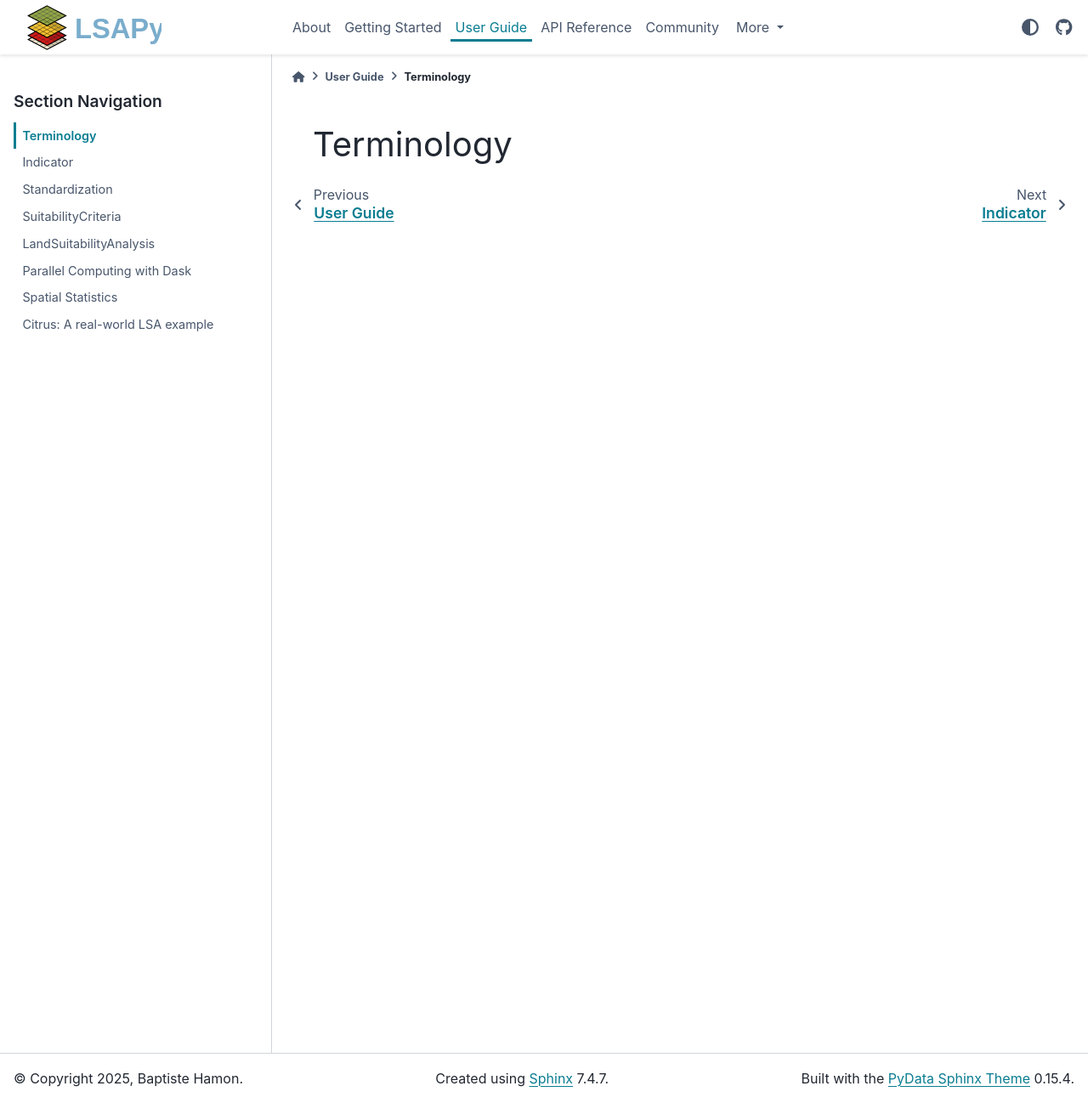
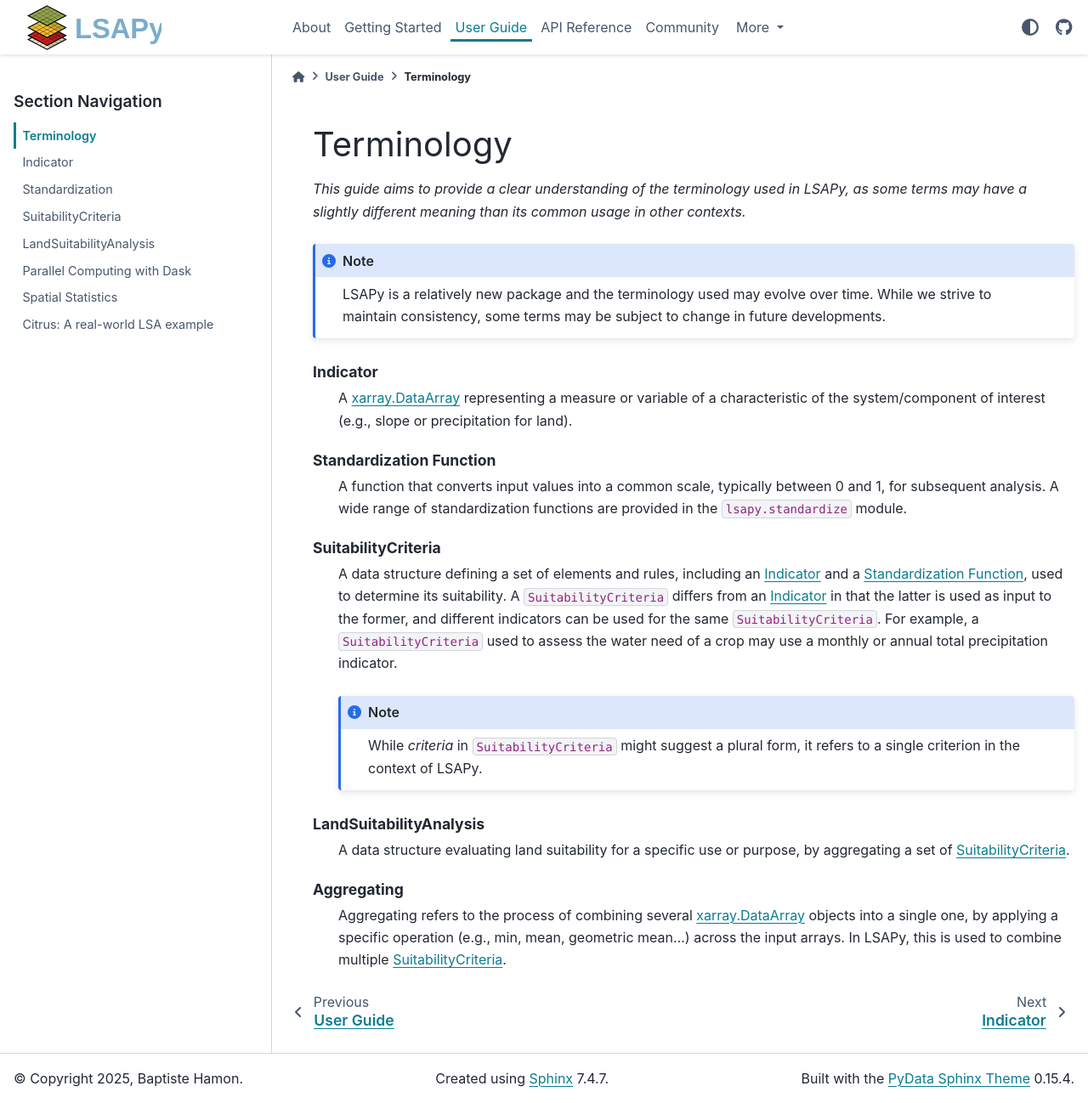
Before and after one commit to baptistehamon/lsapy, a Sphinx documentation site: the page built from docs/user-guide/terminology.rst, in a window 1280 px wide and 1298 px high. Shown: the whole window at 85% size. Built offline with Sphinx 7.4.7 and the PyData theme 0.15.4, drawn with Linux system fonts in a browser that asks for light colours.

Commit message:
Add content to terminology user-guide

```diff
--- a/docs/user-guide/terminology.rst
+++ b/docs/user-guide/terminology.rst
@@ -1,2 +1,52 @@
+.. _terminology:
+
 Terminology
 ===========
+
+*This guide aims to provide a clear understanding of the terminology used in LSAPy,
+as some terms may have a slightly different meaning than its common usage in other contexts.*
+
+.. note::
+
+    LSAPy is a relatively new package and the terminology used may evolve over time.
+    While we strive to maintain consistency, some terms may be subject to change in future developments.
+
+.. glossary::
+
+    Indicator
+        A `xarray.DataArray`__ representing a measure or variable of a characteristic of
+        the system/component of interest (e.g., slope or precipitation for land).
+
+        __ https://docs.xarray.dev/en/stable/generated/xarray.DataArray.html
+
+    Standardization Function
+        A function that converts input values into a common scale,
+        typically between 0 and 1, for subsequent analysis.
+        A wide range of standardization functions are provided in the
+        ``lsapy.standardize`` module.
+
+    SuitabilityCriteria
+        A data structure defining a set of elements and rules, including an
+        :term:`Indicator` and a :term:`Standardization Function`, used to
+        determine its suitability. A ``SuitabilityCriteria`` differs from an
+        :term:`Indicator` in that the latter is used as input to the former,
+        and different indicators can be used for the same ``SuitabilityCriteria``.
+        For example, a ``SuitabilityCriteria`` used to assess the water need
+        of a crop may use a monthly or annual total precipitation indicator.
+
+        .. note::
+
+            While *criteria* in ``SuitabilityCriteria`` might suggest a plural form,
+            it refers to a single criterion in the context of LSAPy.
+
+    LandSuitabilityAnalysis
+        A data structure evaluating land suitability for a specific use or purpose,
+        by aggregating a set of :term:`SuitabilityCriteria`.
+
+    Aggregating
+        Aggregating refers to the process of combining several `xarray.DataArray`__
+        objects into a single one, by applying a specific operation (e.g., min, mean,
+        geometric mean...) across the input arrays. In LSAPy, this is used to combine
+        multiple :term:`SuitabilityCriteria`.
+
+        __ https://docs.xarray.dev/en/stable/generated/xarray.DataArray.html
```
